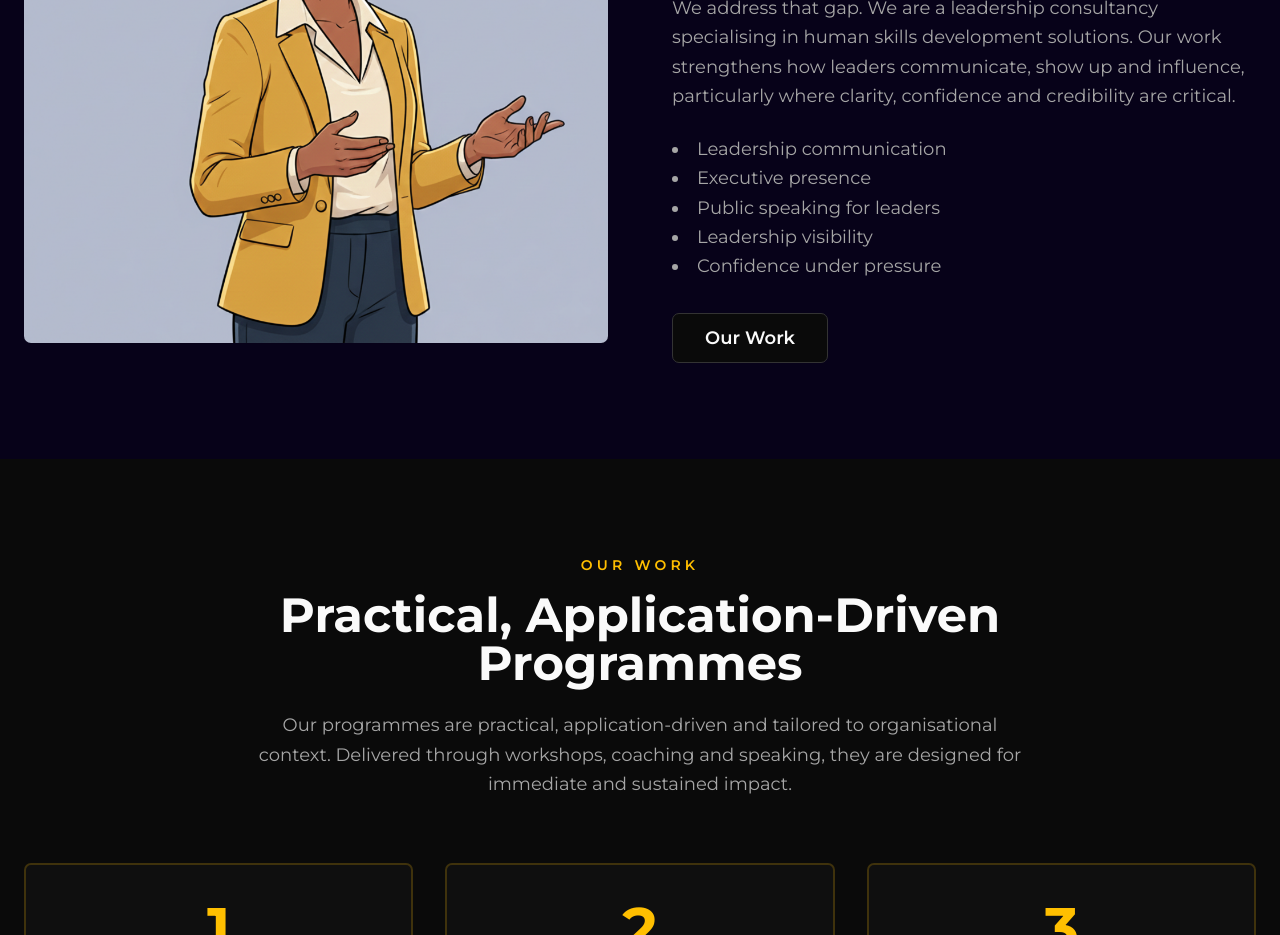
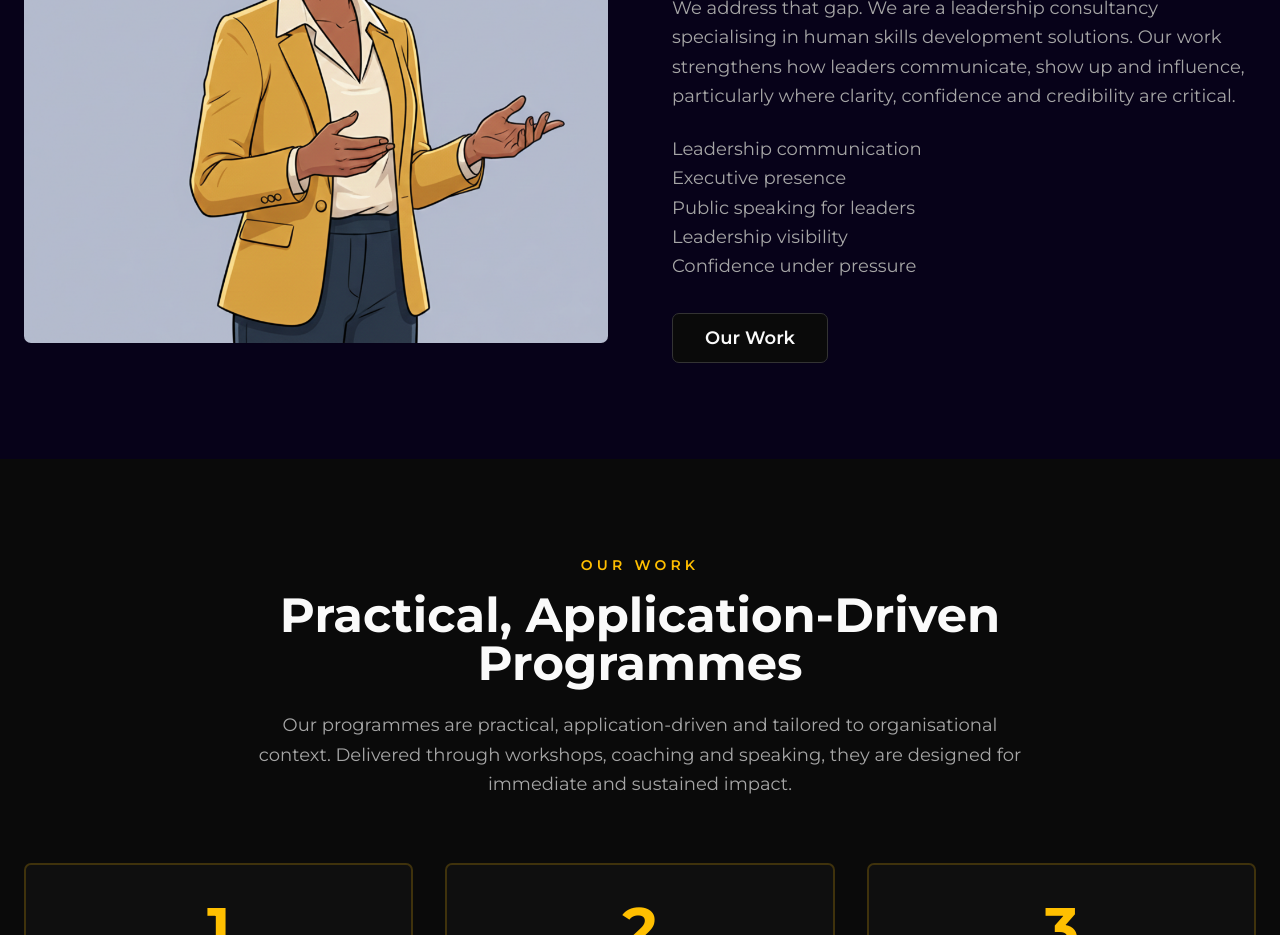
Before and after one commit to marllowscott/melody-s-sanctuary-1, a React (Vite) app: page / in a window 1280 px wide. Shown: the part 1240-2175 px from the top of the page. Built offline with nearby package versions, Linux system fonts and the light colour scheme; the HTML template or start-up script is replaced by a standard one.

Commit message:
bullets removal

```diff
--- a/src/components/home/About.tsx
+++ b/src/components/home/About.tsx
@@ -64,13 +64,13 @@ const About = () => {
               <p className="text-lg text-muted-foreground leading-relaxed mb-6">
                 We address that gap. We are a leadership consultancy specialising in human skills development solutions. Our work strengthens how leaders communicate, show up and influence, particularly where clarity, confidence and credibility are critical.
               </p>
-              <ul className="text-lg text-muted-foreground leading-relaxed mb-8 list-disc list-inside">
-                <li>Leadership communication</li>
-                <li>Executive presence</li>
-                <li>Public speaking for leaders</li>
-                <li>Leadership visibility</li>
-                <li>Confidence under pressure</li>
-              </ul>
+              <div className="text-lg text-muted-foreground leading-relaxed mb-8">
+                Leadership communication<br />
+                Executive presence<br />
+                Public speaking for leaders<br />
+                Leadership visibility<br />
+                Confidence under pressure
+              </div>
             </div>
             <Button
               asChild
```
